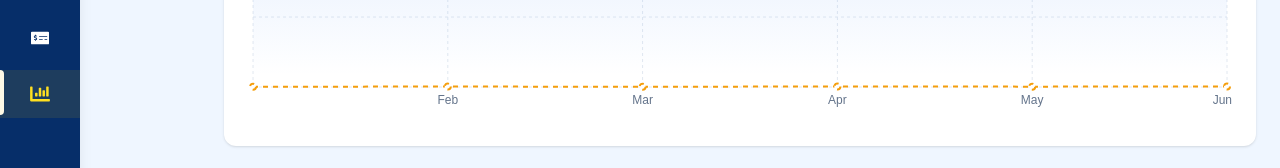
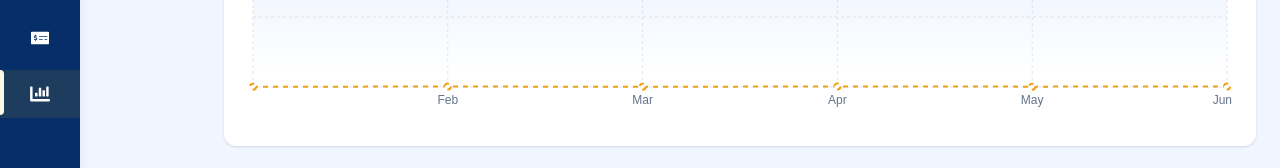
Before and after one commit to 64SquaresApexLLP/matterhorn, a React (Vite) app: page /reports in a window 1280 px wide. Shown: the part 346-514 px from the top of the page. Built offline with nearby package versions, Linux system fonts and the light colour scheme; a web font is replaced by a local one.

Commit message:
Solved Issues of left nav

```diff
--- a/src/components/LeftNav.jsx
+++ b/src/components/LeftNav.jsx
@@ -156,7 +156,7 @@ export default function Nav() {
         return {
           bg: 'bg-[#062e69]',
           text: 'text-white',
-          activeText: 'text-yellow-300',
+          activeText: 'text-white',
           hoverBg: 'hover:bg-white/10',
           activeBg: 'bg-yellow-400/10',
           borderColor: 'border-white/20'
@@ -174,7 +174,7 @@ export default function Nav() {
         return {
           bg: 'bg-[#062e69]',
           text: 'text-white',
-          activeText: 'text-yellow-300',
+          activeText: 'text-white',
           hoverBg: 'hover:bg-white/10',
           activeBg: 'bg-yellow-400/10',
           borderColor: 'border-white/20'
```
